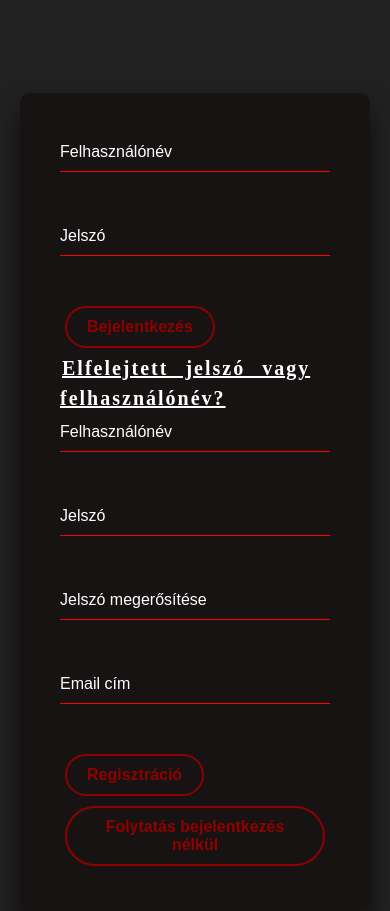
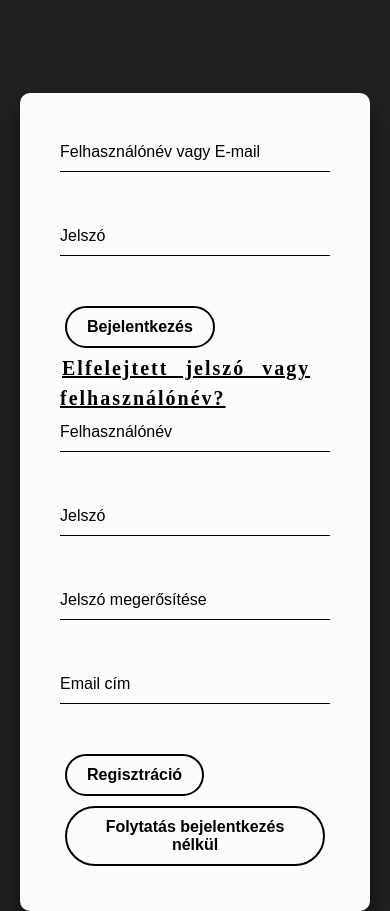
Before and after one commit to Jasoooon02/Vizsgaremek, a PHP site: page / in a window 390 px wide. Run offline with PHP 8.4, Linux system fonts and the light colour scheme.

Commit message:
emailel bejelentkezés és login/reg oldal át szinezes

```diff
--- a/css/login.css
+++ b/css/login.css
@@ -1,5 +1,5 @@
 ::placeholder{
-  color: white;
+  color: rgb(0, 0, 0);
 }
 body{
     background-color: #212121;
@@ -12,9 +12,9 @@ body{
     width: 450px;
     padding: 40px;
     transform: translate(-50%, -50%);
-    background: rgba(24, 20, 20, 0.987);
+    background: rgba(255, 255, 255, 0.987);
     box-sizing: border-box;
-    box-shadow: 0 15px 25px rgba(0,0,0,.6);
+    box-shadow: 0 15px 25px rgba(207, 207, 207, 0.6);
     border-radius: 10px;
   }
 
@@ -26,10 +26,10 @@ body{
     width: 100%;
     padding: 10px 0;
     font-size: 16px;
-    color: #ff0000;
+    color: #000000;
     margin-bottom: 30px;
     border: none;
-    border-bottom: 1px solid #ff0000;
+    border-bottom: 1px solid #000000;
     outline: none;
     background: transparent;
   }
@@ -88,8 +86,8 @@ body{
     position: relative;
     padding: 10px 24px;
     font-size: 18px;
-    color: #8f0000;
-    border: 2px solid #8f0000;
+    color: #000000;
+    border: 2px solid #000000;
     border-radius: 34px;
     background-color: transparent;
     font-weight: 600;
@@ -107,7 +105,7 @@ body{
     border-radius: inherit;
     scale: 0;
     z-index: -1;
-    background-color: #8f0000;
+    background-color: #696969;
     transition: all 0.6s cubic-bezier(0.23, 1, 0.320, 1);
   }
 
@@ -310,7 +308,7 @@ body{
           display: inline;
           font-weight: bold;
           padding: 7px;
-          color:white;
+          color:rgb(0, 0, 0);
         }
 
 
@@ -376,7 +393,7 @@ body{
             padding: 40px;
             margin-top: 80px;;
             transform: translate(-50%, -50%);
-            background: rgba(24, 20, 20, 0.987);
+            background: rgba(255, 255, 255, 0.987);
             box-sizing: border-box;
             box-shadow: 0 15px 25px rgba(0, 0, 0, .6);
             border-radius: 10px;
@@ -390,14 +407,22 @@ body{
             display: inline;
             font-weight: bold;
             padding: 7px;
-            color: white;
+            color: rgb(0, 0, 0);
           }
         .ham-menu{
           font-size: small;
         }
+        .modal-content {
+          background-color: #9b9898;
+          margin: 10% 10%;
+          padding: 20px;
+          border-radius: 5px;
+          width: 50%;
+          text-align: center;
+        }
         }
 
-    @media only screen and (max-width: 640px) {
+        @media only screen and (min-width: 511px) and (max-width: 640px) {
           body {
 
             font-size: 14px;
@@ -411,10 +436,18 @@ body{
             display: inline;
             font-weight: bold;
             padding: 7px;
-            color: white;
+            color: rgb(0, 0, 0);
           }
         .ham-menu{
           font-size: small;
+        }
+        .modal-content {
+          background-color: #9b9898;
+          margin: 15% 20%;
+          padding: 20px;
+          border-radius: 5px;
+          width: 50%;
+          text-align: center;
         }
         }
 
--- a/index.html
+++ b/index.html
@@ -13,13 +13,14 @@
 
     <form action="login.php" method="POST">
       <div class="user-box">
-        <input type="text" id="username" name="username" placeholder="Felhasználónév" required>
+          <input type="text" id="user" name="user" placeholder="Felhasználónév vagy E-mail" required>
       </div>
       <div class="user-box">
           <input type="password" id="password" name="password" placeholder="Jelszó" required>
       </div>
       <button type="submit" class="button">Bejelentkezés</button>
   </form>
+
 
     <p>
       <a href="#" id="forgot-password-link">Elfelejtett jelszó vagy felhasználónév?</a>
@@ -28,7 +29,7 @@
     <div id="forgotPasswordModal" class="modal" style="display: none;">
       <div class="modal-content">
         <span class="close">&times;</span>
-        <h3 id="elfj">Elfelejtett jelszó  felhasználónév</h3>
+        <h3 id="elfj">Elfelejtett jelszó / felhasználónév</h3>
         <form method="POST" action="forgot.php" id="forgot-password-form">
           <div class="user-box">
               <input type="text" id="fp-username" name="username" placeholder="Felhasználónév" required>
@@ -48,7 +49,48 @@
       </div>
     </div>
 
+  <div class="register-box">
+    <form action="register.php" method="POST" id="register-form">
+        <div class="user-box">
+            <input type="text" id="reg-username" name="username" placeholder="Felhasználónév" required>
+        </div>
+        <div class="user-box">
+            <input type="password" id="reg-password" name="password" placeholder="Jelszó" required minlength="5">
+        </div>
+        <div class="user-box">
+            <input type="password" id="confirm-password" name="confirm_password" placeholder="Jelszó megerősítése" required>
+        </div>
+        <div class="user-box">
+            <input type="email" id="reg-email" name="email" placeholder="Email cím" required>
+        </div>
+        <button type="submit" class="button">Regisztráció</button>
+    </form>
+  </div>
+
   <script>
+    document.getElementById("register-form").addEventListener("submit", function(event) {
+        let password = document.getElementById("reg-password").value;
+        let confirmPassword = document.getElementById("confirm-password").value;
+        let regex = /[\d\W]/;
+
+        if (password.length < 5) {
+            alert("A jelszónak legalább 5 karakter hosszúnak kell lennie!");
+            event.preventDefault();
+            return;
+        }
+
+        if (!regex.test(password)) {
+            alert("A jelszónak tartalmaznia kell legalább egy számot vagy speciális karaktert!");
+            event.preventDefault();
+            return;
+        }
+
+        if (password !== confirmPassword) {
+            alert("A jelszavak nem egyeznek meg!");
+            event.preventDefault();
+        }
+    });
+
     const modal = document.getElementById("forgotPasswordModal");
     const btn = document.getElementById("forgot-password-link");
     const span = document.getElementsByClassName("close")[0];
@@ -68,33 +110,6 @@
     };
   </script>
 
-  <div class="register-box">
-    <form action="register.php" method="POST" >
-        <div class="user-box">
-            <input type="text" id="reg-username" name="username" placeholder="Felhasználónév" required>
-        </div>
-        <div class="user-box">
-            <input type="password" id="reg-password" name="password" placeholder="Jelszó" required>
-        </div>
-      <div class="user-box">
-          <input type="password" id="confirm-password" name="confirm_password" placeholder="Jelszó megerősítése" required>
-      </div>
-
-        <div class="user-box">
-            <input
-                type="email"
-                id="reg-email"
-                name="email"
-                placeholder="Email cím"
-                title="Adjon meg érvényes e-mail címet, például valami@email.com">
-        </div>
-        <button type="submit" class="button">Regisztráció</button>
-    </form>
-</div>
-
-<script src="script.js">
-</script>
-
   <button onclick="window.location.href='fo.html'" class="button">Folytatás bejelentkezés nélkül</button>
 </body>
 </html>
```
Also changed, not shown: other parts of css/login.css (+26 -15 lines), css/fo.css (+8 -0 lines), fo.js (+4 -3 lines), login.php (+8 -8 lines). Lines whose indentation alone changed are shown as unchanged.
